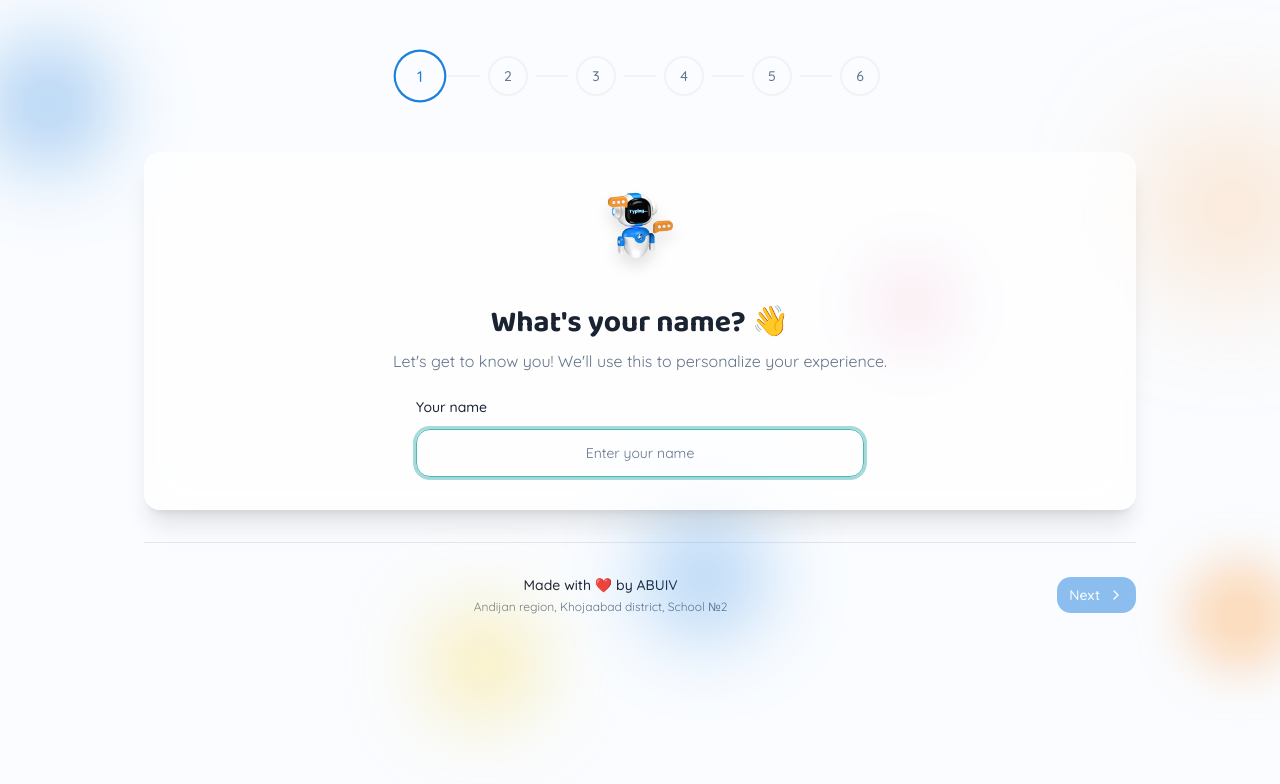
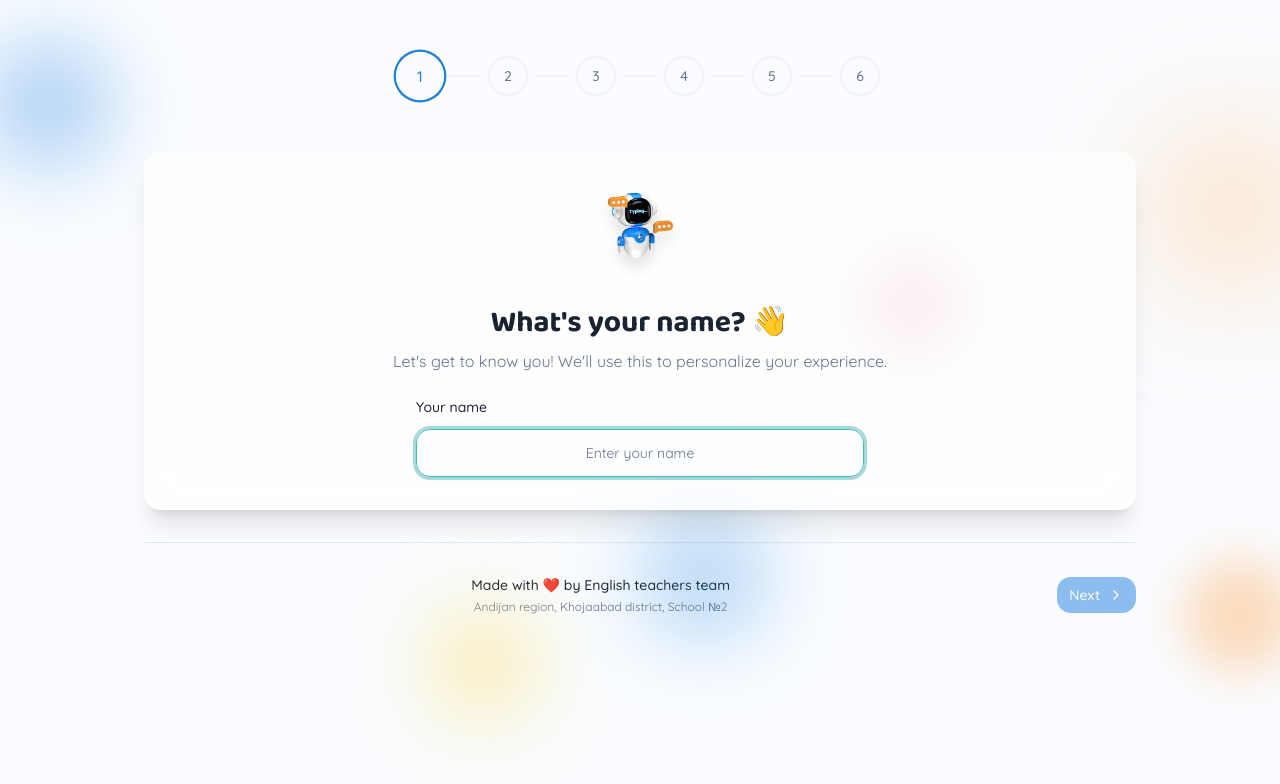
Before and after one commit to SayyeedDeveloper/Smart-Library, a Next.js app: page /wizard in a window 1280 px wide. Shown: the top 784 px of the page. Built offline with nearby package versions, Linux system fonts and the light colour scheme.

Commit message:
update footer text to reflect English teachers team

```diff
--- a/components/wizard/wizard-navigation.tsx
+++ b/components/wizard/wizard-navigation.tsx
@@ -51,7 +51,7 @@ export function WizardNavigation({
 
         <div className="text-center space-y-1 py-2">
           <p className="text-xs sm:text-sm font-medium text-foreground">
-            Made with ❤️ by ABUIV
+            Made with ❤️ by English teachers team
           </p>
           <p className="text-[10px] sm:text-xs text-muted-foreground">
             Andijan region, Khojaabad district, School №2
```
